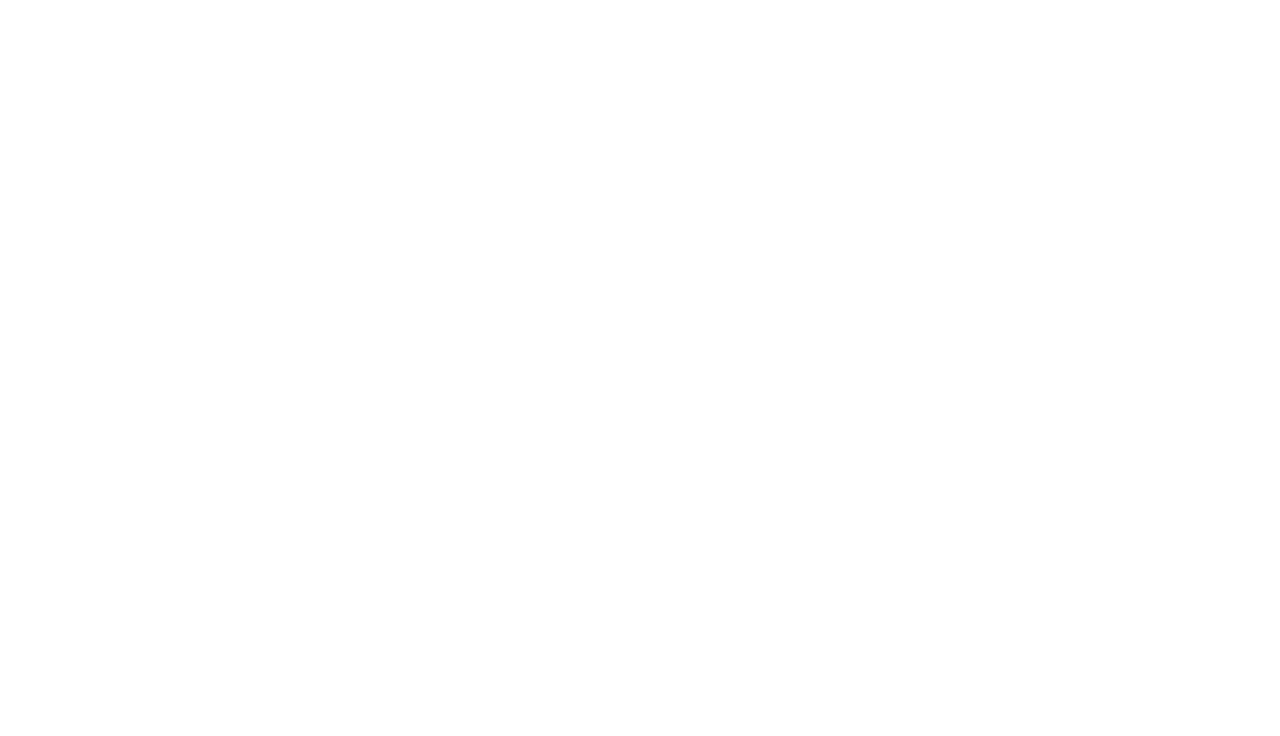
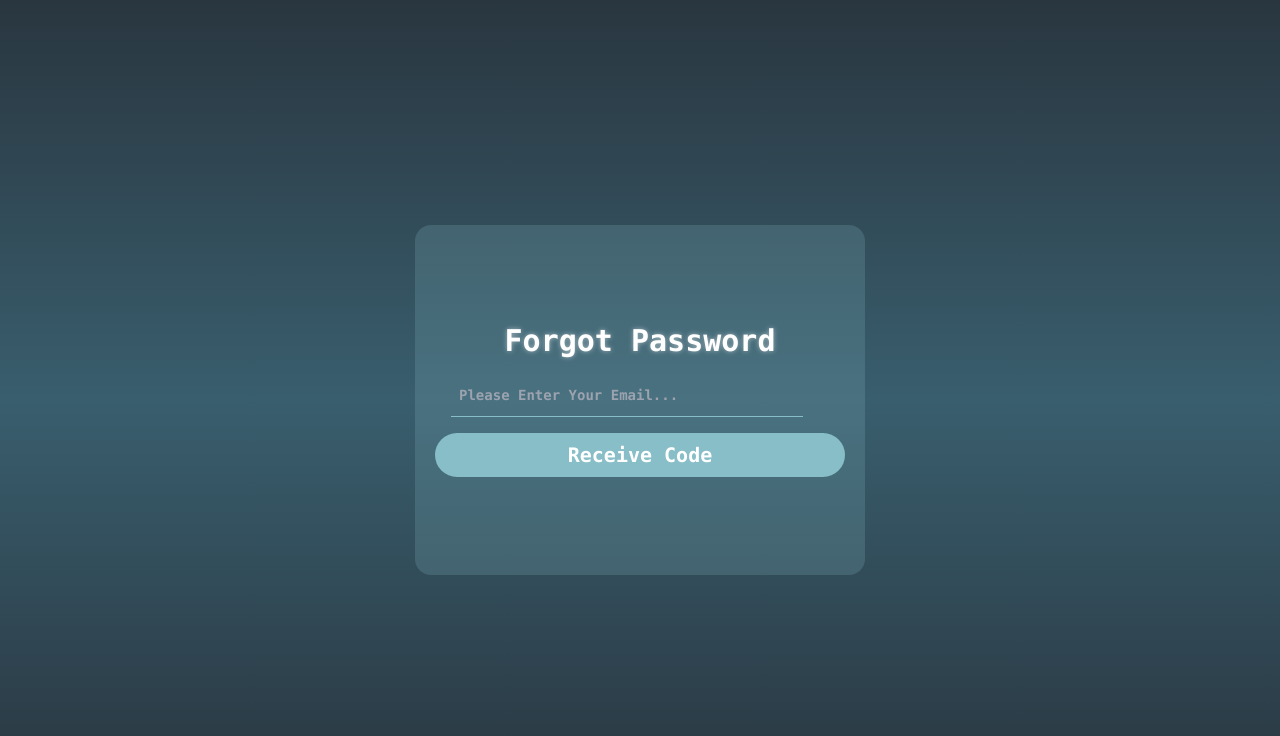
Before and after one commit to shichiii/Front-end, a React (Create React App) app in the folder shichi/: page /forgot in a window 1280 px wide. Before the commit this address had no page. Shown: the top 736 px of the page. Built offline with nearby package versions, Linux system fonts and the light colour scheme.

Commit message:
feat: DesignForgotPassword

```diff
--- a/shichi/src/App.js
+++ b/shichi/src/App.js
@@ -18,7 +18,7 @@
 import Advertisement from './Components/Advertisement_selection/AdvertisementApp'
 
 
-
+import ForgotApp from "./Components/for_push/ForgotPass/ForgotApp";
 
 function App() {
   return (
@@ -37,6 +37,7 @@
 
 
       <Route exact path='/Advertisement' element={<Advertisement/>} />
+      <Route exact path='/forgot' element={<ForgotApp/>} />
 
 
 
--- /dev/null
+++ b/shichi/src/Components/for_push/ForgotPass/ForgotApp.js
@@ -0,0 +1,107 @@
+import React, { useState } from "react";
+import "../../../Styles/for_push/ForgotPass/Forgot.css";
+
+const ForgotApp = () => {
+  const [isFlipped, setFlipped] = useState(false);
+  const [emailValue, setEmailValue] = React.useState("");
+  const [emailErrorValue, setEmailErrorValue] = React.useState(false);
+
+  const handleCardFlip = () => {
+    setFlipped(!isFlipped);
+  };
+
+  const handleEmail = (e) => {
+    e.preventDefault();
+    setEmailValue(e.target.value);
+    setEmailErrorValue(
+      !/^[^\s@]+@[^\s@]+\.[^\s@]+$/.test(e.target.value) &&
+        e.target.value !== ""
+    );
+  };
+  return (
+    <div className=" bg-gradient-to-t from-pallate-Gunmetal via-pallate-Police_Blue to-pallate-Gunmetal">
+      <div className="flex items-center justify-center h-screen">
+        <div
+          className={`max-w-[450px] mima rounded-2xl h-[350px] justify-center neon-button text-3xl px-2 font-bold font-mono text-white w-full text-center flex flex-col bg-pallate-Dark_Sky_Blue bg-opacity-30 lg:bg-opacity-20 ${
+            isFlipped ? "flipped" : ""
+          }`}
+        >
+          {isFlipped ? (
+            <>
+              Set Password
+              <div className="text-[15px] font-mono font-normal"></div>
+              <form className="w-full max-w-sm p-4">
+                <div className="flex items-center border-b border-pallate-Dark_Sky_Blue py-2">
+                  <input
+                    className="appearance-none text-sm text-white bg-transparent border-none w-full mr-3 py-1 px-2 leading-tight focus:outline-none"
+                    type="text"
+                    placeholder="Enter the received code"
+                    aria-label="Full name"
+                  />
+                </div>
+                <div className="flex items-center border-b border-pallate-Dark_Sky_Blue py-2">
+                  <input
+                    className="appearance-none text-sm text-white bg-transparent border-none w-full mr-3 py-1 px-2 leading-tight focus:outline-none"
+                    type="text"
+                    placeholder="New Password"
+                    aria-label="Full name"
+                  />
+                </div>
+              </form>
+              <div>
+                <button
+
+                  className="p-1 bg-pallate-Dark_Sky_Blue hover:bg-transparent hover:text-pallate-Dark_Sky_Blue duration-300 text-white font-mono text-[20px] w-full  rounded-[400px]"
+                >
+                  Submit
+                </button>
+              </div>
+              <a
+                onClick={handleCardFlip}
+                class="text-primary-600 text-sm mt-5 cursor-pointer hover:text-pallate-Dark_Sky_Blue "
+              >
+                Click here to Change Email.{" "}
+              </a>
+            </>
+          ) : (
+            <>
+              Forgot Password
+              <div className="text-[15px] font-mono font-normal"></div>
+              <form className="w-full max-w-sm p-4">
+                <div className="flex items-center border-b border-pallate-Dark_Sky_Blue py-2">
+
+                  <input
+                    className={`appearance-none text-sm text-white bg-transparent border-none w-full mr-3 py-1 px-2 leading-tight  focus:outline-none  bg-pallate-celeste_light ${
+                      emailErrorValue
+                        ? "border-red-500   focus:ring-red-500 focus:border-red-500"
+                        : "border-pallate-persian_green   focus:ring-pallate-persian_green  focus:border-pallate-persian_green"
+                    }   `}
+                    type="email"
+                    value={emailValue}
+                    placeholder="Please Enter Your Email..."
+                    onChange={handleEmail}
+                  />
+                </div>
+                {emailErrorValue && (
+                  <div className="text-blue-600 text-[15px] neon-button-remove">
+                    Invalid email address ...
+                  </div>
+                )}
+              </form>
+              <div>
+                <button
+                  onClick={handleCardFlip}
+                  className=" bg-pallate-Dark_Sky_Blue hover:bg-transparent w-full text-[20px] hover:text-pallate-Dark_Sky_Blue duration-300 text-white font-mono px-10 py-1 rounded-[400px]"
+                >
+                  Receive Code
+                </button>
+              </div>
+            </>
+          )}
+        </div>
+      </div>
+    </div>
+  );
+};
+
+export default ForgotApp;
--- a/shichi/src/Components/login.js
+++ b/shichi/src/Components/login.js
@@ -20,7 +20,7 @@
 
 
     return(
-        <div class="min-h-screen bg-gradient-to-r from-pallate-Dark_Sky_Blue from-10%  to-pallate-Police_Blue to-90%  py-6 flex flex-col justify-center sm:py-12">
+        <div class="min-h-screen bg-gradient-to-t from-pallate-Gunmetal via-pallate-Police_Blue to-pallate-Gunmetal py-6 flex flex-col justify-center sm:py-12">
   <div class="relative py-3 sm:max-w-xl sm:mx-auto">
     <div
       class="absolute inset-0 bg-pallate-Dark_Sky_Blue shadow-lg transform -skew-y-6 sm:skew-y-0 sm:-rotate-6 sm:rounded-3xl">
@@ -46,6 +46,9 @@
               onClick={()=> navigate("/home")}
               >Submit</button>
             </div>
+            <div onClick={()=> navigate("/forgot")} className="text-white text-sm text-center hover:text-pallate-Dark_Sky_Blue cursor-pointer">
+              forgot password?
+            </div>
           </div>
         </div>
       </div>
--- /dev/null
+++ b/shichi/src/Styles/for_push/ForgotPass/Forgot.css
@@ -0,0 +1,14 @@
+.flipped {
+
+    transform: rotateY(360deg);
+
+    transition: transform 2s;
+  }
+  .neon-button-remove {
+    color: red;
+    border: none;
+    padding: 0px 0px;
+    text-shadow: 0 0 5px rgba(223, 87, 87, 0.5);
+    animation: glow 2s infinite;
+
+  }
```
